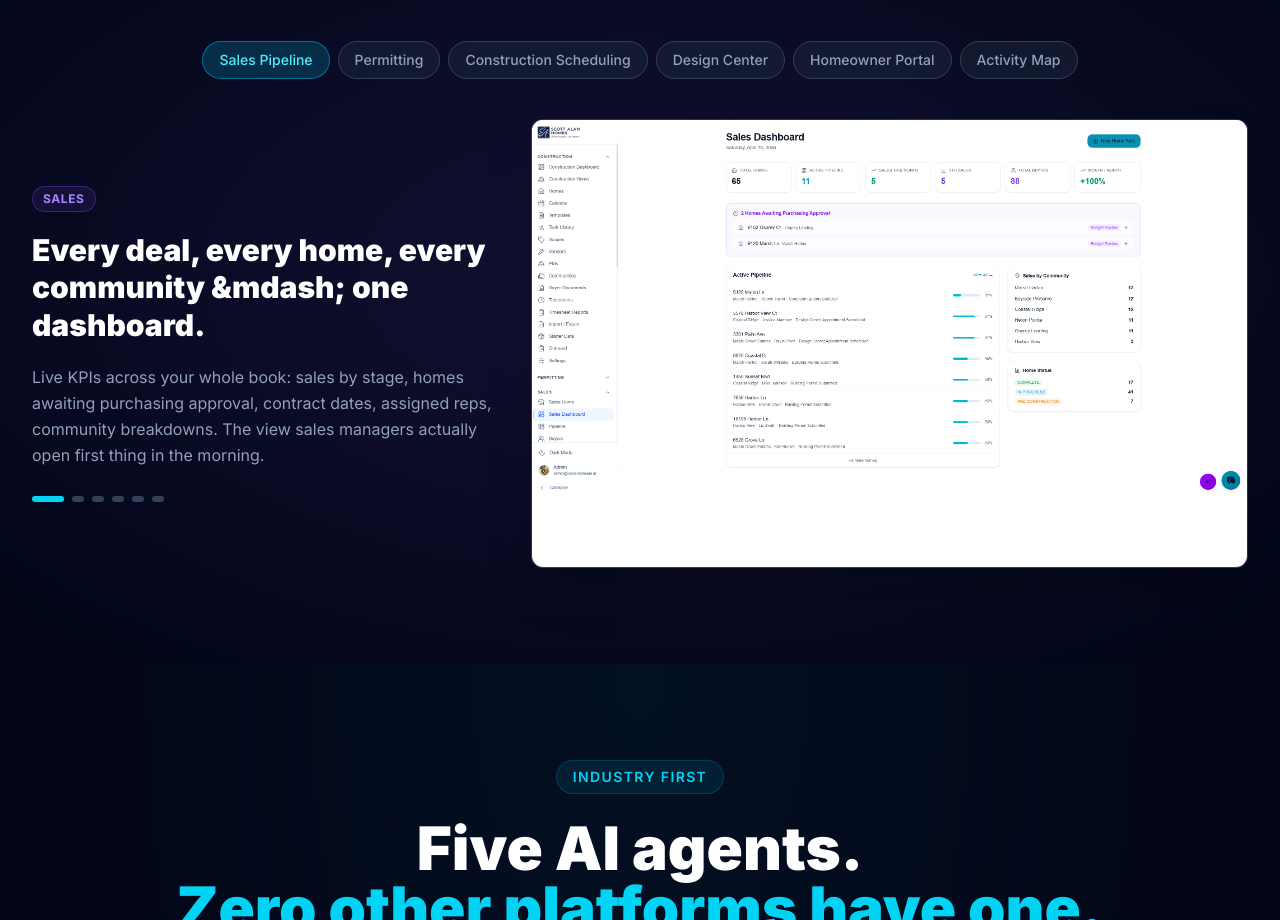
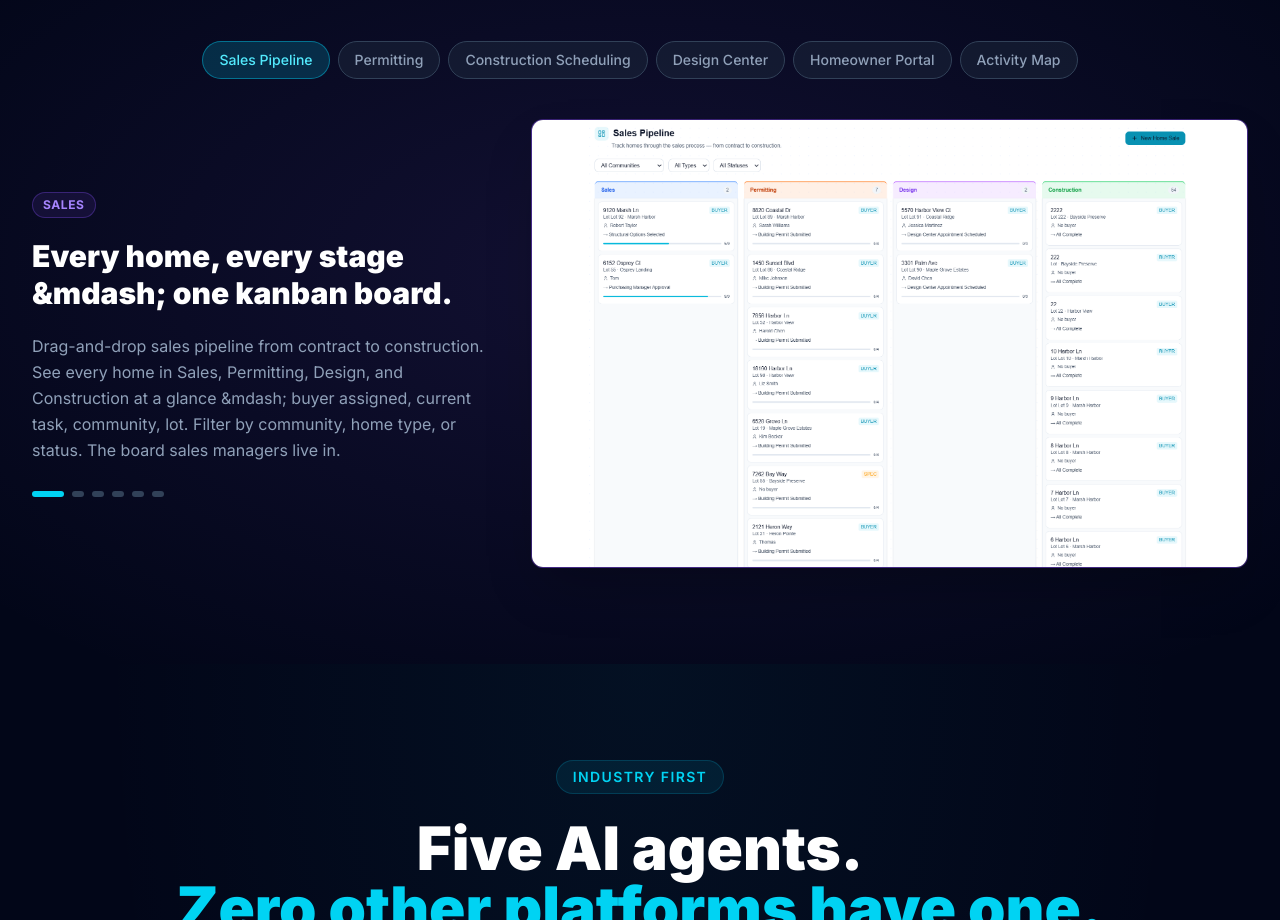
Before and after one commit to Scootermcgavin121/cornerstone-marketing-v2, a Next.js app: page / in a window 1280 px wide. Shown: the part 2760-3680 px from the top of the page. Built offline with nearby package versions, Linux system fonts and the light colour scheme.

Commit message:
feat(homepage): swap sales dashboard for Sales Pipeline kanban screenshot

```diff
--- a/src/components/ScreenshotsSection.tsx
+++ b/src/components/ScreenshotsSection.tsx
@@ -9,10 +9,10 @@ const screens = [
     label: "Sales Pipeline",
     tag: "SALES",
     tagColor: "text-violet-400 border-violet-500/30 bg-violet-500/10",
-    headline: "Every deal, every home, every community &mdash; one dashboard.",
+    headline: "Every home, every stage &mdash; one kanban board.",
     description:
-      "Live KPIs across your whole book: sales by stage, homes awaiting purchasing approval, contract dates, assigned reps, community breakdowns. The view sales managers actually open first thing in the morning.",
-    screenshot: "/mockups/ss-sales-dashboard.png",
+      "Drag-and-drop sales pipeline from contract to construction. See every home in Sales, Permitting, Design, and Construction at a glance &mdash; buyer assigned, current task, community, lot. Filter by community, home type, or status. The board sales managers live in.",
+    screenshot: "/mockups/ss-sales-pipeline.png",
     aspect: "16/10",
     accent: "from-violet-500/20 to-purple-600/5",
     glow: "rgba(139,92,246,0.12)",
```
